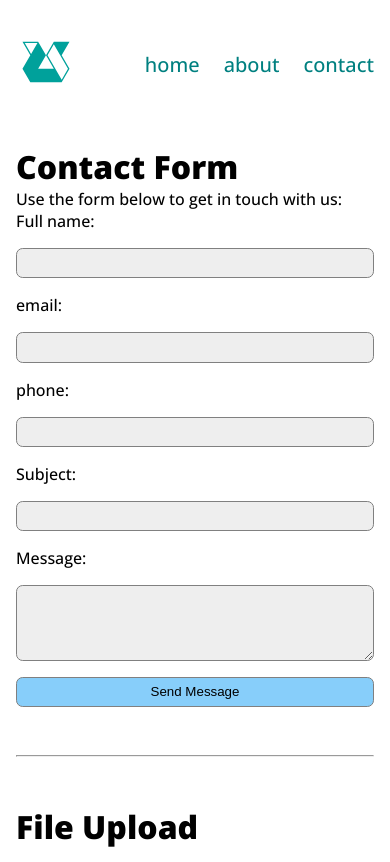
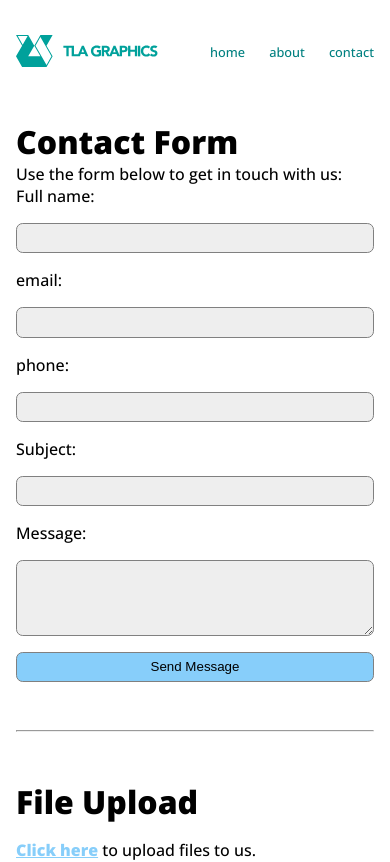
Before and after one commit to tlajack/2024-tlagraphics, a Next.js app: page /contact in a window 390 px wide. Shown: the top 862 px of the page. Built offline with nearby package versions, Linux system fonts and the light colour scheme.

Commit message:
update logo

```diff
--- a/app/components/navbar.js
+++ b/app/components/navbar.js
@@ -1,6 +1,6 @@
 import Link from "next/link";
 import Image from "next/image";
-import tlaLogo from "@/public/tla-icon.svg";
+import tlaLogo from "@/public/tla-logo-horizontal.svg";
 import styles from "./navbar.module.css";
 
 function navbar() {
--- a/app/components/navbar.module.css
+++ b/app/components/navbar.module.css
@@ -5,8 +5,8 @@
     padding: 2rem 1rem;
 }
 .tlalogo{
-    width:60px;
     height:60px;
+    width:auto;
 }
 .navlist ul{
     list-style: none;
@@ -23,3 +23,14 @@
 }
 /* .navlist li:hover{
  color: red; */
+
+ @media only screen and (max-width: 800px) {
+    .tlalogo{
+        padding-top: .2rem;
+        height:35px;
+        width:auto;
+    }
+    .navlist ul{
+        font-size: .8rem;
+    }
+ }
```
Also changed, not shown: public/tla-logo-horizontal.svg (added).
